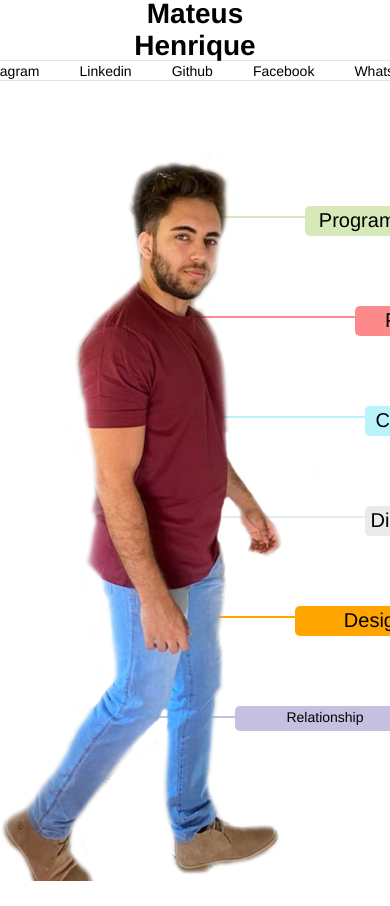
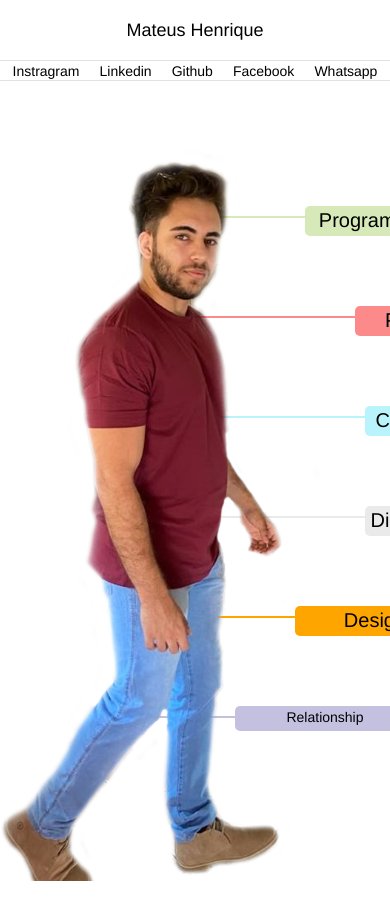
Before and after one commit to MateusHenriqDaSilva/Port, a Next.js app: page / in a window 390 px wide. Shown: the top 906 px of the page. Built offline with nearby package versions, Linux system fonts and the light colour scheme.

Commit message:
first commit

```diff
--- a/src/components/PaginaInicial/Cabecalho/Cabecalho.tsx
+++ b/src/components/PaginaInicial/Cabecalho/Cabecalho.tsx
@@ -4,7 +4,7 @@ import Link from 'next/link'
 export default function Cabecalho() {
     return (
         <div className={styles.cabecalhoEspaco}>
-            <h1 className={styles.cabecalhoNome}><Link href={'/'}>Mateus Henrique</Link></h1>
+            <Link href={'/'} className={styles.cabecalhoNome}>Mateus Henrique</Link>
         </div >
     );
 }
--- a/src/styles/cabecalhoLayout.module.css
+++ b/src/styles/cabecalhoLayout.module.css
@@ -2,6 +2,7 @@
     display: flex;
     height: 60px;
     text-align: center;
+    align-items: center;
     justify-content: center;
     width: 100%;
     color: black;
@@ -9,12 +10,28 @@
 
 .cabecalhoNome {
     display: flex;
+    padding: 10px 0px;
     height: 60px;
-    width: 50%;
-    padding: 0px;
     font-size: 28px;
     text-align: center;
-    align-items: center;
-    justify-content: center;
-    margin: 0px 200px;
 }
+
+@media only screen and (max-width: 394px) {
+    .cabecalhoEspaco {
+        display: flex;
+        height: 60px;
+        text-align: center;
+        justify-content: center;
+        color: black;
+    }
+
+    .cabecalhoNome {
+        display: flex;
+        height: 60px;
+        font-size: 18px;
+        text-align: center;
+        align-items: center;
+        justify-content: center;
+        padding: 10px 0px;
+    }
+}
--- a/src/styles/subCabecalho.module.css
+++ b/src/styles/subCabecalho.module.css
@@ -40,3 +40,157 @@
     justify-content: flex-end;
     border-bottom: 1px solid rgb(226, 226, 226);
 }
+
+@media only screen and (max-width: 394px) {
+    .SubCabecalhoEspaco {
+        display: flex;
+        border-top: 1px solid rgb(226, 226, 226);
+        flex-direction: column;
+        width: 100%;
+        height: 20px;
+        display: flex;
+        margin: 0px;
+        flex-direction: row;
+        padding: 0px;
+        justify-content: center;
+        color: black;
+    }
+
+    .listaItens {
+        display: flex;
+        flex-direction: row;
+        align-items: center;
+        font-size: 14px;
+        margin: 0px;
+        padding: 10px 10px;
+        justify-content: center;
+    }
+
+    .listaItens:hover {
+        display: flex;
+        flex-direction: row;
+        align-items: center;
+        font-size: 14px;
+        margin: 0px;
+        padding: 10px 20px;
+        justify-content: center;
+        background: #ffa9a9;
+    }
+
+    .bordaFinal {
+        display: flex;
+        width: 100%;
+        justify-content: flex-end;
+        border-bottom: 1px solid rgb(226, 226, 226);
+    }
+}
+
+@media only screen and (max-width: 414px) {
+    .SubCabecalhoEspaco {
+        display: flex;
+        border-top: 1px solid rgb(226, 226, 226);
+        flex-direction: column;
+        width: 100%;
+        height: 20px;
+        display: flex;
+        margin: 0px;
+        flex-direction: row;
+        padding: 0px;
+        justify-content: center;
+        color: black;
+    }
+
+    .listaItens {
+        display: flex;
+        flex-direction: row;
+        align-items: center;
+        font-size: 14px;
+        margin: 0px;
+        padding: 10px 10px;
+        justify-content: center;
+    }
+
+    .listaItens:hover {
+        display: flex;
+        flex-direction: row;
+        align-items: center;
+        font-size: 14px;
+        margin: 0px;
+        padding: 10px 20px;
+        justify-content: center;
+        background: #ffa9a9;
+    }
+
+    .bordaFinal {
+        display: flex;
+        width: 100%;
+        justify-content: flex-end;
+        border-bottom: 1px solid rgb(226, 226, 226);
+    }
+}
+
+@media only screen and (max-width: 360px) {
+    .SubCabecalhoEspaco {
+        display: flex;
+        border-top: 1px solid rgb(226, 226, 226);
+        flex-direction: column;
+        width: 100%;
+        height: 20px;
+        display: flex;
+        margin: 0px;
+        flex-direction: row;
+        padding: 0px;
+        justify-content: center;
+        color: black;
+    }
+
+    .listaItens {
+        display: flex;
+        flex-direction: row;
+        align-items: center;
+        font-size: 14px;
+        margin: 0px;
+        padding: 10px 8px;
+        justify-content: center;
+    }
+
+    .listaItens:hover {
+        display: flex;
+        flex-direction: row;
+        align-items: center;
+        font-size: 14px;
+        margin: 0px;
+        padding: 10px 20px;
+        justify-content: center;
+        background: #ffa9a9;
+    }
+
+    .bordaFinal {
+        display: flex;
+        width: 100%;
+        justify-content: flex-end;
+        border-bottom: 1px solid rgb(226, 226, 226);
+    }
+}
+
+@media only screen and (max-width: 280px) {
+    .SubCabecalhoEspaco {
+        display: flex;
+        border-top: 1px solid rgb(226, 226, 226);
+        flex-direction: column;
+        width: 100%;
+        height: 20px;
+        display: flex;
+        margin: 0px;
+        padding: 120px 0px;
+        justify-content: center;
+        color: black;
+    }
+
+    .bordaFinal {
+        display: flex;
+        width: 100%;
+        justify-content: flex-end;
+        border-bottom: 1px solid rgb(226, 226, 226);
+    }
+}
```
